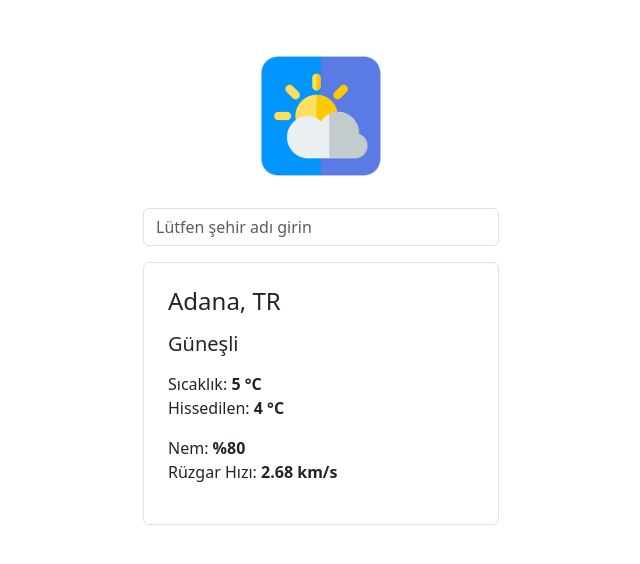
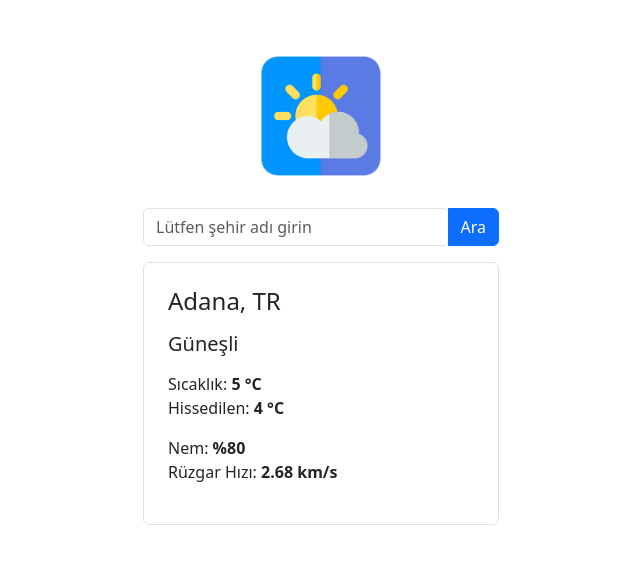
Before and after one commit to spamabi/Hava-Durumu, a plain HTML site: page index.html in a window 1280 px wide. Shown: the whole page, without its empty margins (319-959 px from the left). Drawn offline with nearby package versions, Linux system fonts and the light colour scheme.

Commit message:
Update index.html

```diff
--- a/index.html
+++ b/index.html
@@ -30,6 +30,7 @@
                     <div class="mt-4 input-group rounded mb-3">
                         <input type="search" class="form-control rounded" placeholder="Lütfen şehir adı girin"
                             aria-label="Search" id="search" />
+                        <button class="btn btn-primary" type="button" onclick="searchWeather()">Ara</button>
                     </div>
 
                     <div class="card shadow-0 border">
```
